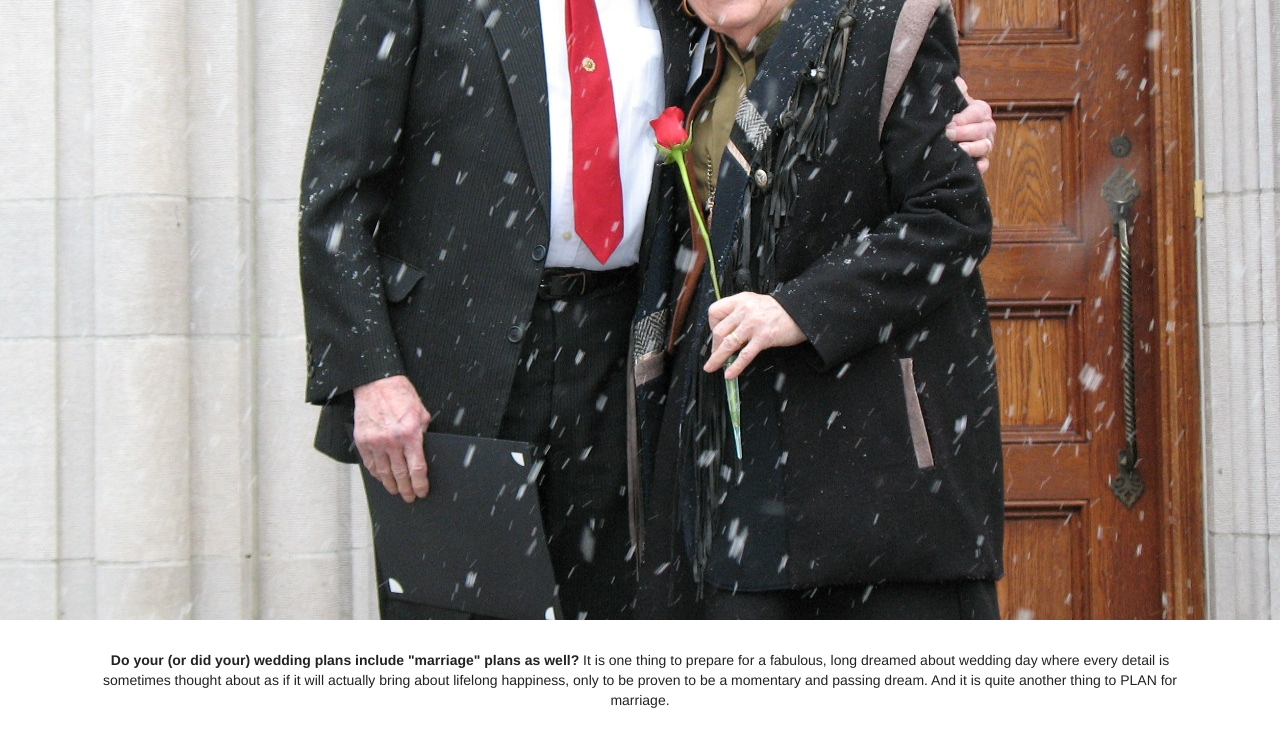
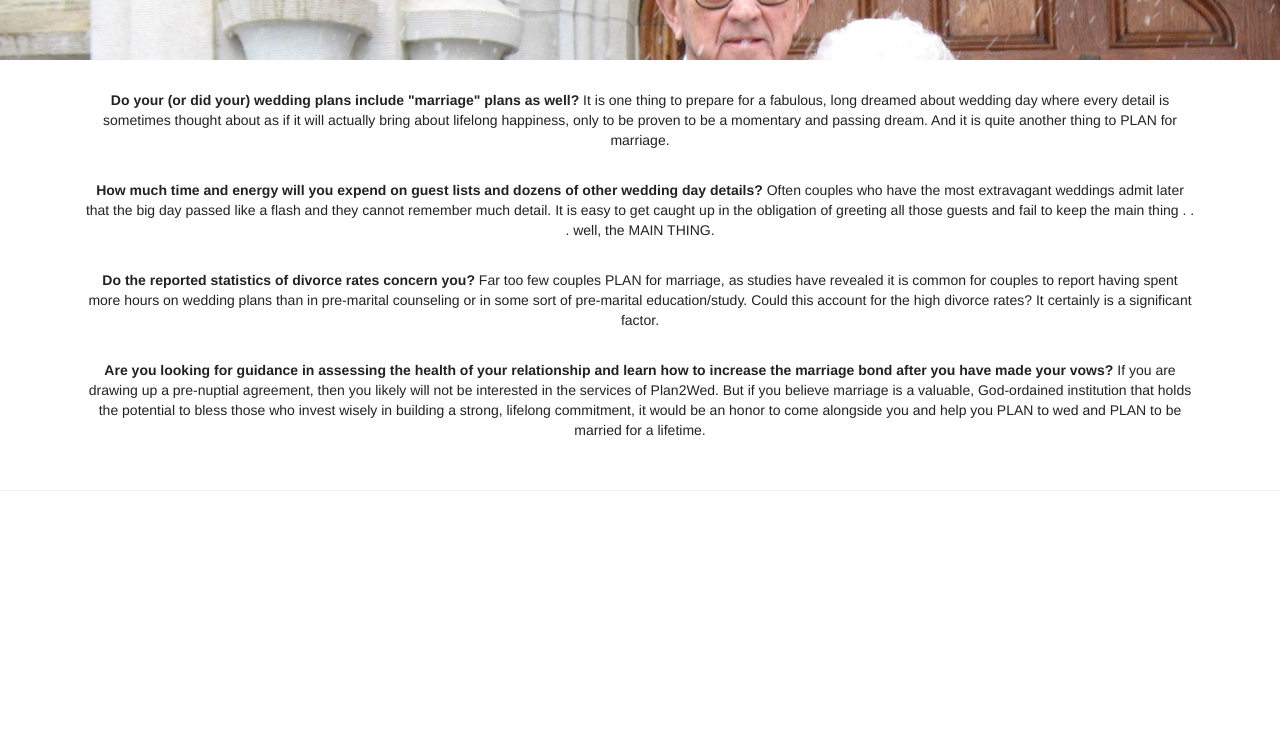
Before and after one commit to thejayhaykid/plan2wed.github.io, a plain HTML site: page index.html in a window 1280 px wide. Shown: the part 180-917 px from the top of the page. After the commit the page ends 800 px from the top, so only its background shows below. Drawn offline with nearby package versions, Linux system fonts and the light colour scheme.

Commit message:
Jumbotron

```diff
--- a/css/main.css
+++ b/css/main.css
@@ -1,6 +1,5 @@
 .jumbotron {
-  background: center center no-repeat;
-  height: 100%;
+  background: no-repeat;
   width: 100%;
 }
 
```
